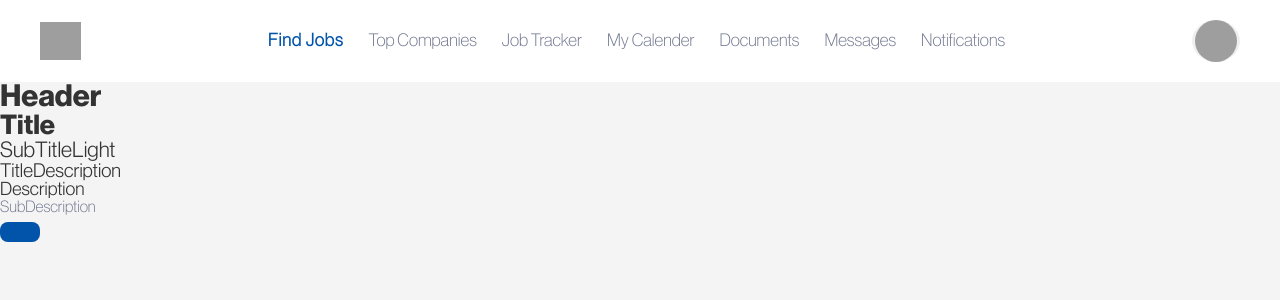
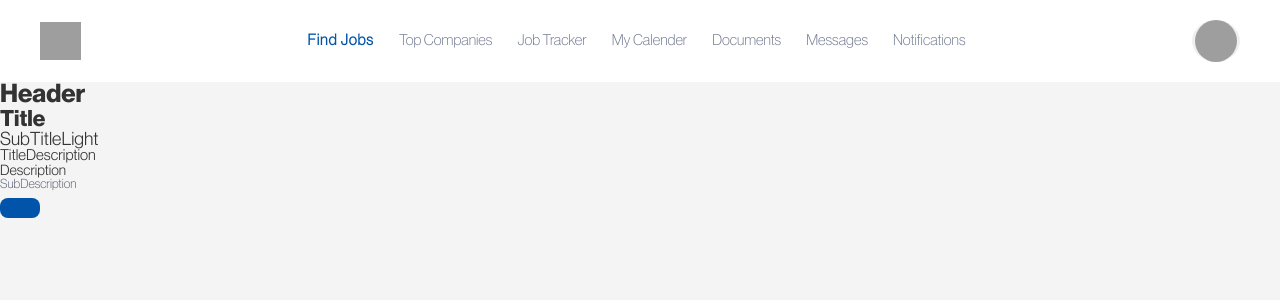
Before and after one commit to anasakhtar1337/Transviti-Test, a Next.js app: page /fonts/Neue in a window 1280 px wide. Shown: the top 300 px of the page. Built offline with nearby package versions, Linux system fonts and the light colour scheme; grey boxes are pictures that could not be loaded.

Commit message:
Font Fixes

```diff
--- a/src/app/globals.css
+++ b/src/app/globals.css
@@ -46,7 +46,10 @@ body {
   box-sizing: border-box;
   padding: 0;
   margin: 0;
+  scrollbar-width: thin;
+  scrollbar-color: #888 transparent;
 }
+
 
 a {
   color: inherit;
--- a/src/components/Card/Profile.jsx
+++ b/src/components/Card/Profile.jsx
@@ -6,7 +6,7 @@ import Image from 'next/image'
 import { SubDescription, Title, TitleDescription } from '../Typography'
 
 export default function Profile() {
-    const expertise = ['Senior Product Designer', 'UI/UX Designer', 'Graphic Designer', 'Web Developer', 'Full Stack Developer']
+    const expertise = ['Senior Product Designer', 'UI/UX Designer', 'Graphic Designer', 'Web Developer', 'Full Stack Developer','Senior Product Designer']
 
     return (
         <div className={styles.Profile}>
@@ -24,7 +24,7 @@ export default function Profile() {
             />
             <TitleDescription
                 text={expertise.join(' | ')}
-                classes="lc-2"
+                classes="lc-2 title-color lh-sm w-75"
             />
             <SubDescription
                 text="Clinton, Maryland"
--- a/src/components/Card/styles/Interview.module.css
+++ b/src/components/Card/styles/Interview.module.css
@@ -21,7 +21,7 @@
     padding: 6px 10px;
     border: none;
     border-radius: 6px;
-    font-size: 12px;
+    font-size: 0.7rem;
     color: var(--light-text-color);
     background-color: #dfe9fc;
 }
--- a/src/components/Custom/styles/GlobalSearch.module.css
+++ b/src/components/Custom/styles/GlobalSearch.module.css
@@ -1,6 +1,6 @@
 .GlobalSearch {
     width: 100%;
-    padding: 16px;
+    padding: 13px 17px;
     background-color: #FFFFFF;
     border-radius: 8px;
     display: flex;
--- a/src/components/Custom/styles/Tag.module.css
+++ b/src/components/Custom/styles/Tag.module.css
@@ -12,7 +12,7 @@
     min-width: 80px;
     border: 1px solid var(--text-color);
     color: var(--text-color);
-    font-size: 14px;
+    font-size: 0.8rem;
     letter-spacing: 0.1px;
     text-align: center;
     display: inline-flex;
--- a/src/components/Form/styles/Input.module.css
+++ b/src/components/Form/styles/Input.module.css
@@ -3,12 +3,12 @@
     padding: 5px 0;
     background-color: transparent;
     border: none;
-    color: var(--text-color);
-    font-size: 1rem;
+    color: var(--light-text-color);
+    font-size: 0.9rem;
 }
 
 .Input::placeholder {
-    color: var(--light-text-color);
+    color: var(--text-color);
 }
 
 .Input:focus,
--- a/src/components/Form/styles/Select.css
+++ b/src/components/Form/styles/Select.css
@@ -6,6 +6,7 @@
     text-wrap: nowrap;
     width: fit-content;
     min-width: 150px;
+    font-size: 0.9rem;
 }
 
 .css-13cymwt-control,
@@ -24,6 +25,6 @@
     box-shadow: none;
 }
 
-.css-1u9des2-indicatorSeparator{
+.css-1u9des2-indicatorSeparator {
     display: none !important;
 }
--- a/src/components/Sections/JobSection.jsx
+++ b/src/components/Sections/JobSection.jsx
@@ -11,6 +11,7 @@ export default function JobSection({ item_length = 3, title = '', classes = '',
             <div className='d-flex flex-row align-items-center gap-4'>
                 <SubTitleLight
                     text={title}
+                    classes='title-color'
                 />
                 <Anchor
                     text={'See ' + title}
--- a/src/components/Typography/index.module.css
+++ b/src/components/Typography/index.module.css
@@ -1,5 +1,5 @@
 .Header {
-    font-size: 1.9rem;
+    font-size: 1.6rem;
     margin: 0;
     color: var(--title-color);
     letter-spacing: 0px;
@@ -8,7 +8,7 @@
 
 
 .Title {
-    font-size: 1.7rem;
+    font-size: 1.4rem;
     margin: 0;
     color: var(--title-color);
     letter-spacing: 0px;
@@ -18,7 +18,7 @@
 
 
 .SubHeader {
-    font-size: 1.55rem;
+    font-size: 1.25rem;
     margin: 0;
     color: var(--title-color);
     letter-spacing: 0px;
@@ -27,7 +27,7 @@
 
 .SubTitle,
 .SubTitleLight {
-    font-size: 1.35rem;
+    font-size: 1.15rem;
     margin: 0;
     color: var(--title-color);
     letter-spacing: 0px;
@@ -36,26 +36,26 @@
 
 
 .TitleDescription {
-    font-size: 1.2rem;
+    font-size: 0.95rem;
     margin: 0;
     color: var(--title-color);
     letter-spacing: 0px;
-    line-height: 100%;
+    line-height:100%;
 }
 
 
 .Description {
     margin: 0;
     color: var(--title-color);
-    font-size: 1.15rem;
+    font-size: 0.9rem;
     letter-spacing: 0px;
     line-height: 100%;
 }
 
 .SubDescription {
     margin: 0;
-    color: var(--text-color);
-    font-size: 1rem;
+    color: var(--light-text-color);
+    font-size: 0.8rem;
     letter-spacing: 0px;
     line-height: 100%;
 }
@@ -74,7 +74,7 @@
     border: none;
     border-radius: 8px;
     color: white;
-    font-size: 1rem;
+    font-size: 0.95rem;
     letter-spacing: 0.4px;
 }
 
@@ -87,16 +87,16 @@
 .Anchor {
     margin: 0;
     color: var(--primary-color);
-    font-size: 1rem;
+    font-size: 0.9rem;
     line-height: 1.5rem;
     line-height: 100%;
     border-bottom: 1px solid var(--primary-color);
-    padding-bottom: 4px;
+    padding-bottom: 2px;
 }
 
 
 .NavLink {
-    font-size: 1.1rem;
+    font-size: 0.95rem;
     margin: 0;
     color: var(--text-color);
     letter-spacing: 0px;
```
Also changed, not shown: src/app/index.module.css (+9 -1 lines), src/app/page.js (+5 -3 lines).
